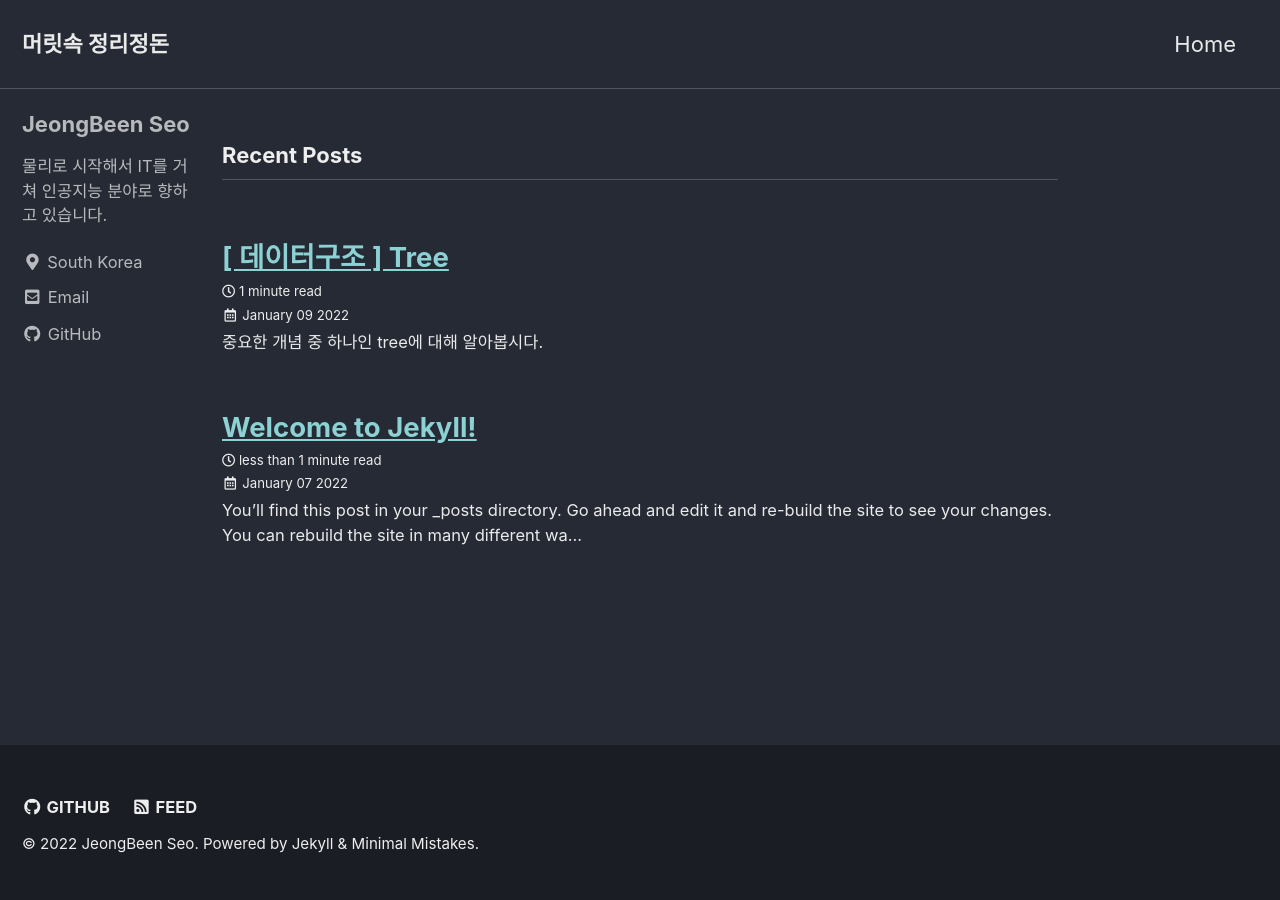
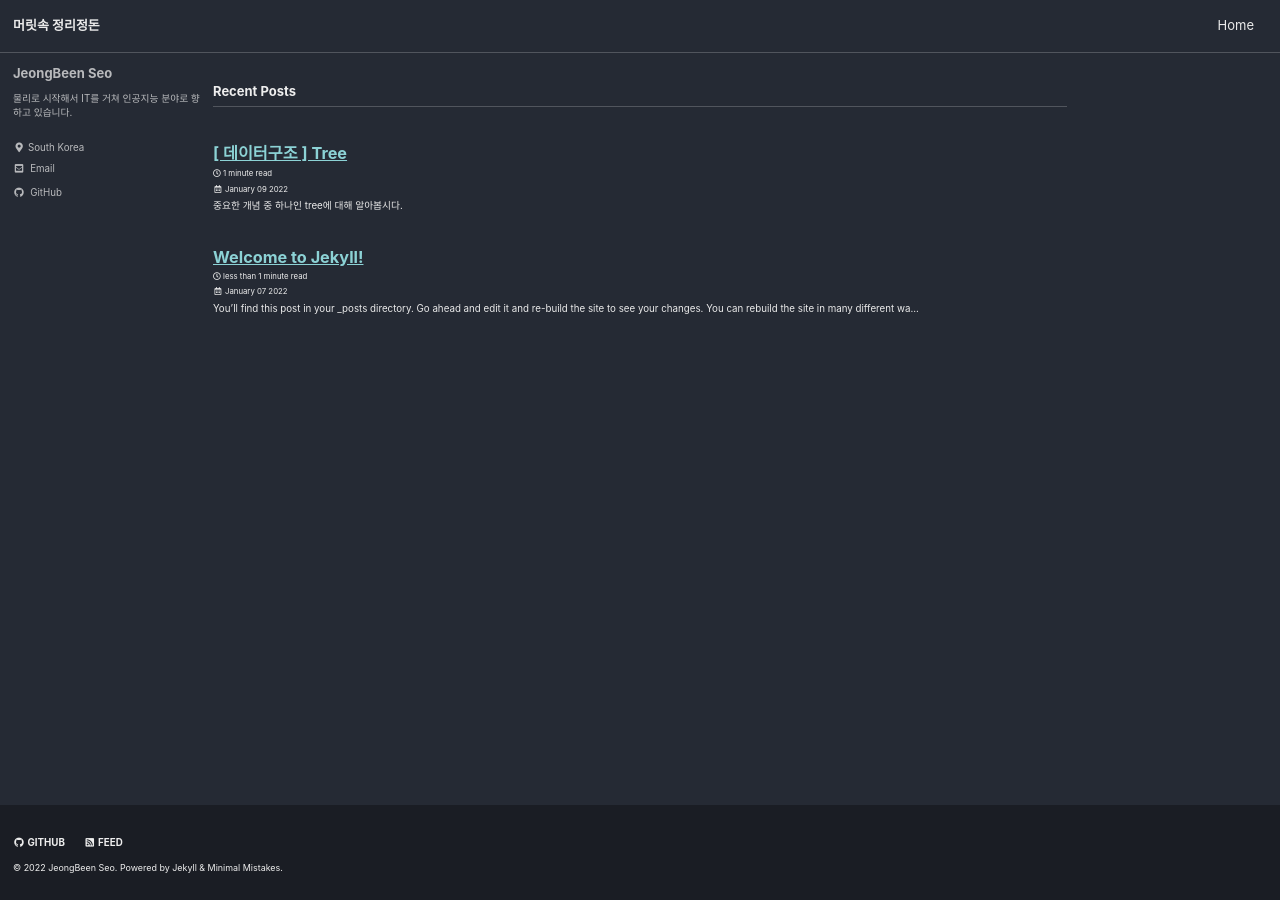
Before and after one commit to claire-1125/claire-1125.github.io, a Jekyll site: the page built from index.html, in a window 1280 px wide. Built offline with Jekyll 4.4.1, drawn with Linux system fonts in a browser that asks for light colours; cached includes are drawn as plain includes; the list of posts is cut into pages by our own code.

Commit message:
Update _reset.scss

```diff
--- a/_sass/minimal-mistakes/_reset.scss
+++ b/_sass/minimal-mistakes/_reset.scss
@@ -8,18 +8,18 @@ html {
   /* apply a natural box layout model to all elements */
   box-sizing: border-box;
   background-color: $background-color;
-  font-size: 16px;
+  font-size: 13px;
 
   @include breakpoint($medium) {
-    font-size: 18px;
+    font-size: 13px;
   }
 
   @include breakpoint($large) {
-    font-size: 20px;
+    font-size: 13px;
   }
 
   @include breakpoint($x-large) {
-    font-size: 22px;
+    font-size: 13px;
   }
 
   -webkit-text-size-adjust: 100%;
```
